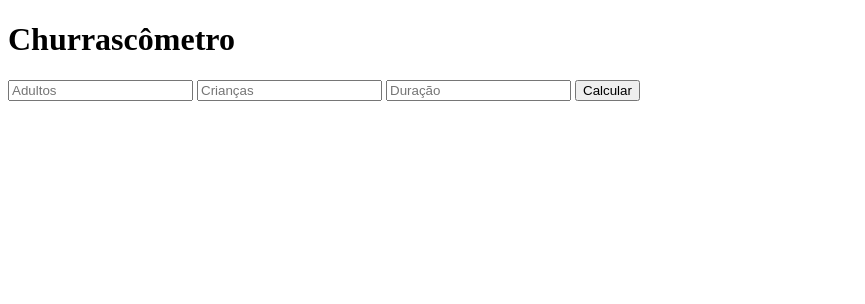
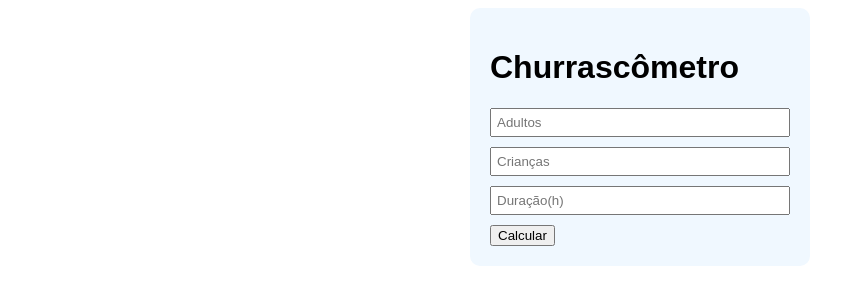
Before and after one commit to RayaneDosAnjos/Churrascometro, a plain HTML site: page index.html in a window 1280 px wide. Shown: the whole page, without its empty margins (0-865 px from the left). Drawn offline with Linux system fonts and the light colour scheme.

Commit message:
Estilo aplicado

```diff
--- a/index.html
+++ b/index.html
@@ -4,6 +4,7 @@
     <meta charset="UTF-8">
     <meta http-equiv="X-UA-Compatible" content="IE=edge">
     <meta name="viewport" content="width=device-width, initial-scale=1.0">
+    <link rel="stylesheet" href="style.css">
     <title>Churrascômetro</title>
 </head>
 <body>
@@ -12,7 +13,7 @@
         <h1>Churrascômetro</h1>
         <input type="number" name="adultos" id="adultos" placeholder="Adultos">
         <input type="number" name="criancas" id="criancas" placeholder="Crianças">
-        <input type="number" name="duracao" id="duracao" placeholder="Duração">
+        <input type="number" name="duracao" id="duracao" placeholder="Duração(h)">
         <button>Calcular</button>
 
         <div id="res"></div>
--- a/style.css
+++ b/style.css
@@ -0,0 +1,17 @@
+.container{
+    font-family: Arial, Helvetica, sans-serif;
+    max-width: 300px;
+    margin: auto;
+    background-color: aliceblue;
+    padding: 20px;
+    border-radius: 10px;
+
+}
+
+input{
+    width: 100%;
+    display: block;
+    padding: 5px;
+    box-sizing: border-box;
+    margin-bottom: 10px;
+}
```
